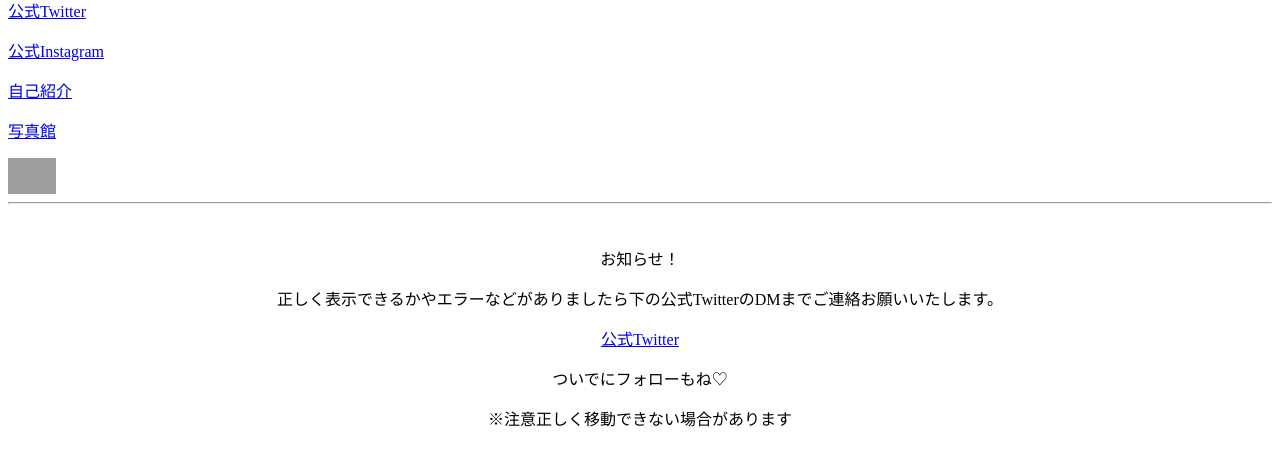
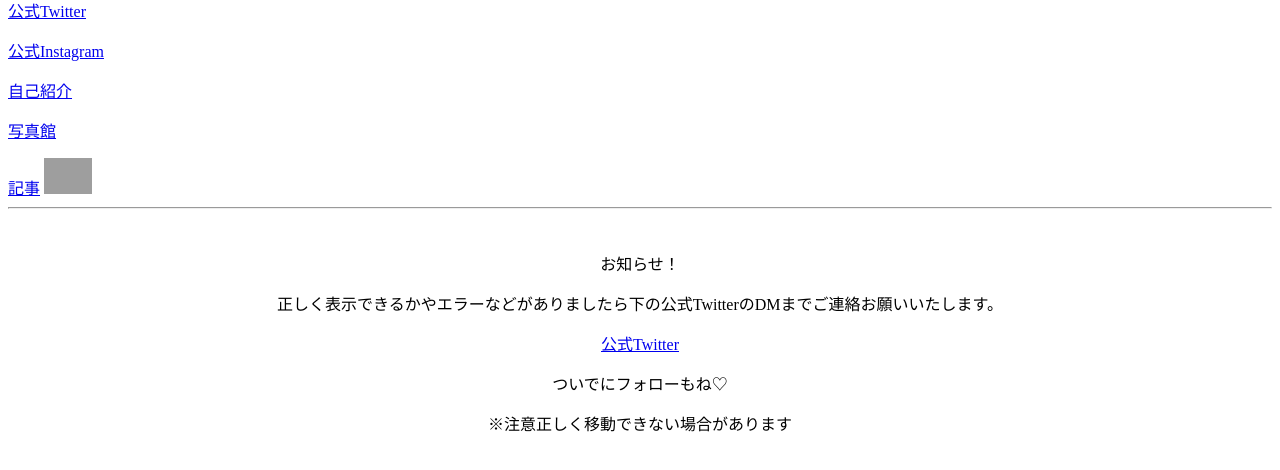
Before and after one commit to kameei2008/kakupezi, a plain HTML site: page index.html in a window 1280 px wide. Shown: the part 144-614 px from the top of the page. Drawn offline with Linux system fonts and the light colour scheme; grey boxes are pictures that could not be loaded.

Commit message:
Add files via upload

```diff
--- a/index.html
+++ b/index.html
@@ -16,6 +16,7 @@
 <p><a href="https://t.co/Wlp5oRdnbZ">公式Instagram</a></p>
 <p><p><a href="https://kameei2008.github.io/ziko/">自己紹介</a></p></p>
 <p><p><a href="https://kameei2008.github.io/fotokan/">写真館</a></p></p>
+<a href="https://kameei2008.github.io/kizii/">記事</a>
 <a href="https://lin.ee/P1jlXbV"><img src="https://scdn.line-apps.com/n/line_add_friends/btn/ja.png" alt="友だち追加" height="36" border="0"></a>
 
 
```
